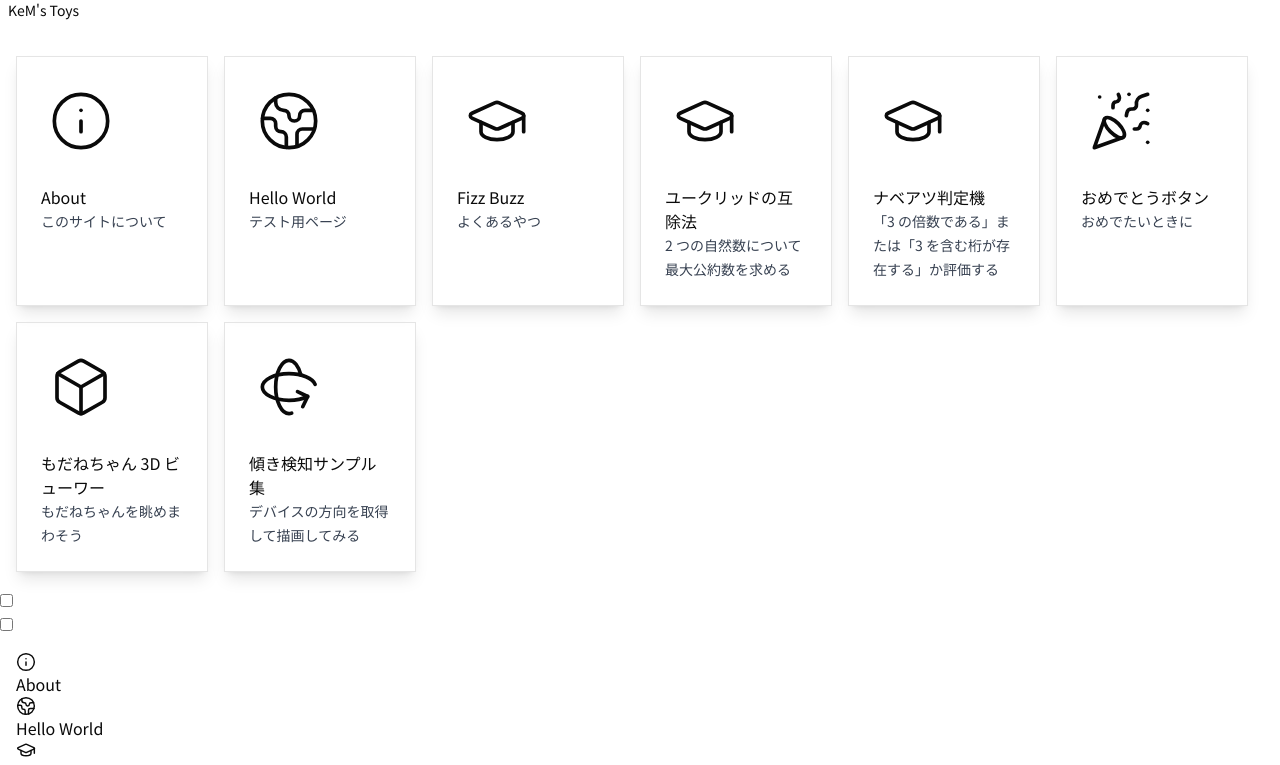
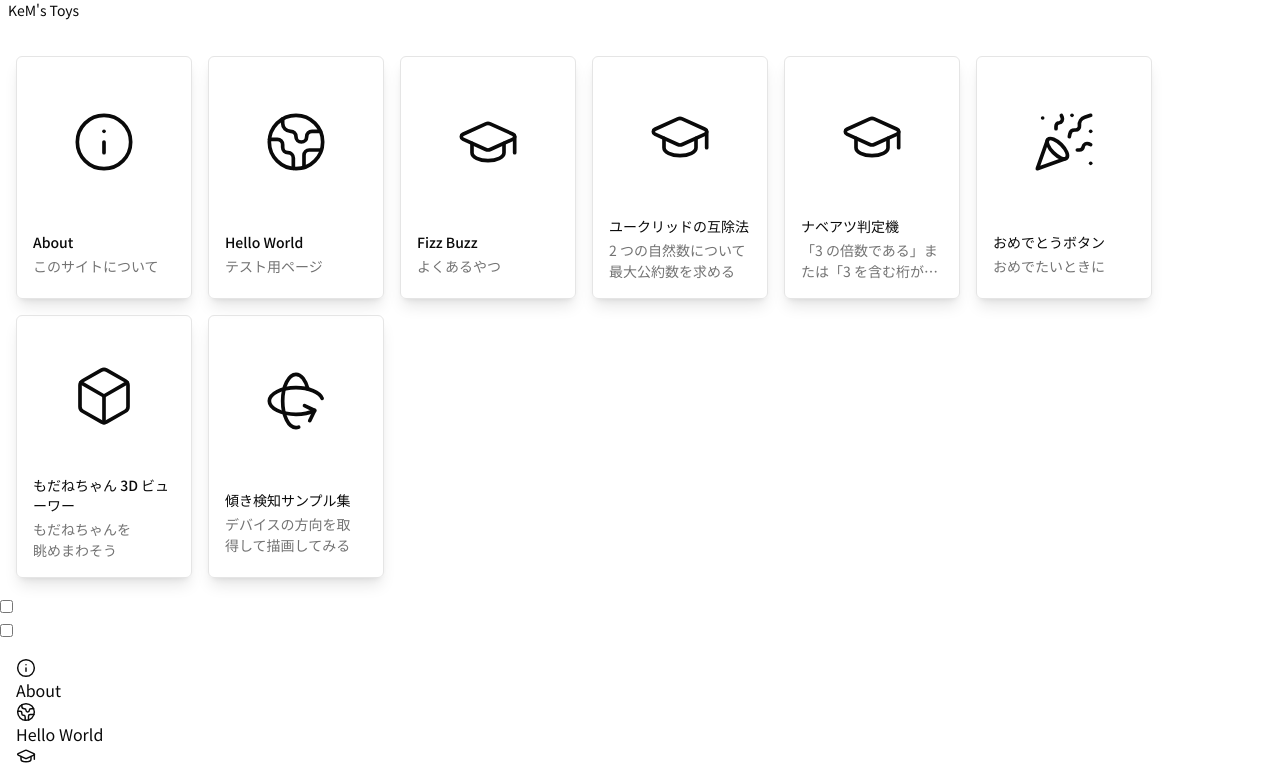
Before and after one commit to kem198/kems-toys, a Next.js app: page / in a window 1280 px wide. Shown: the top 765 px of the page. Built offline with nearby package versions, Linux system fonts and the light colour scheme.

Commit message:
refactor: replace div with ItemGroup in ToyCards and update ToyCard structure

```diff
--- a/src/components/molecules/toy-card.tsx
+++ b/src/components/molecules/toy-card.tsx
@@ -1,3 +1,10 @@
+import {
+  Item,
+  ItemContent,
+  ItemDescription,
+  ItemHeader,
+  ItemTitle,
+} from "@/components/ui/item";
 import Link from "next/link";
 
 interface ToyCardProps {
@@ -8,18 +15,21 @@ interface ToyCardProps {
 }
 
 const ToyCard = ({ title, description, link, Icon }: ToyCardProps) => (
-  <Link
-    className="card w-48 border border-base-200 bg-base-100 shadow-lg transition hover:scale-105"
-    href={link}
+  <Item
+    variant="outline"
+    className="w-44 border shadow-lg transition ease-out hover:scale-105"
+    asChild
   >
-    <figure>
-      <Icon className="m-8 h-16 w-16" strokeWidth={1.375} />
-    </figure>
-    <div className="card-body p-6 pt-0">
-      <h2 className="card-title">{title}</h2>
-      <p className="prose prose-sm">{description}</p>
-    </div>
-  </Link>
+    <Link href={link}>
+      <ItemHeader>
+        <Icon className="m-8 h-16 w-full" strokeWidth={1.375} />
+      </ItemHeader>
+      <ItemContent>
+        <ItemTitle>{title}</ItemTitle>
+        <ItemDescription>{description}</ItemDescription>
+      </ItemContent>
+    </Link>
+  </Item>
 );
 
 export { ToyCard };
--- a/src/components/organisms/toy-cards.tsx
+++ b/src/components/organisms/toy-cards.tsx
@@ -1,8 +1,9 @@
 import { ToyCard } from "@/components/molecules/toy-card";
+import { ItemGroup } from "@/components/ui/item";
 import { TOYS } from "@/constants/toys";
 
 const ToyCards = () => (
-  <div className="flex flex-wrap justify-center gap-4 lg:justify-normal">
+  <ItemGroup className="flex flex-row flex-wrap justify-center gap-4 lg:justify-normal">
     {Object.entries(TOYS).map(([key, toy]) => (
       <ToyCard
         key={key}
@@ -12,7 +13,7 @@ const ToyCards = () => (
         Icon={toy.Icon}
       />
     ))}
-  </div>
+  </ItemGroup>
 );
 
 export { ToyCards };
```
